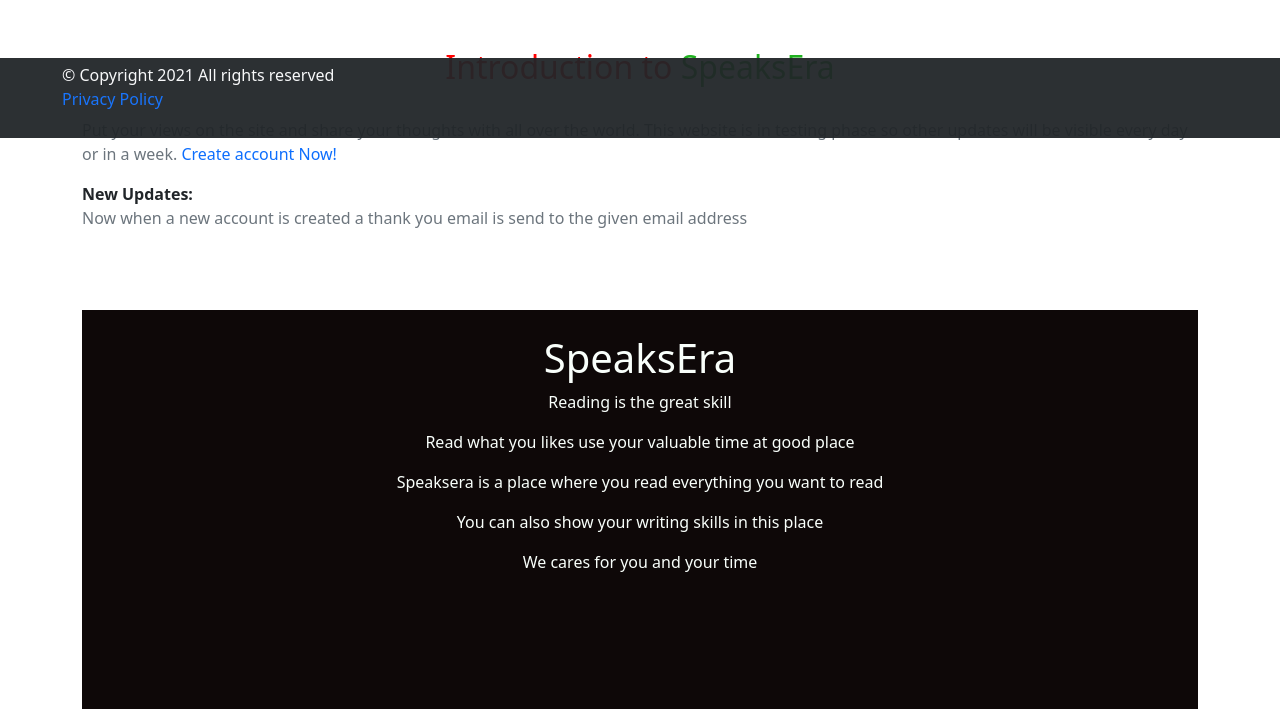
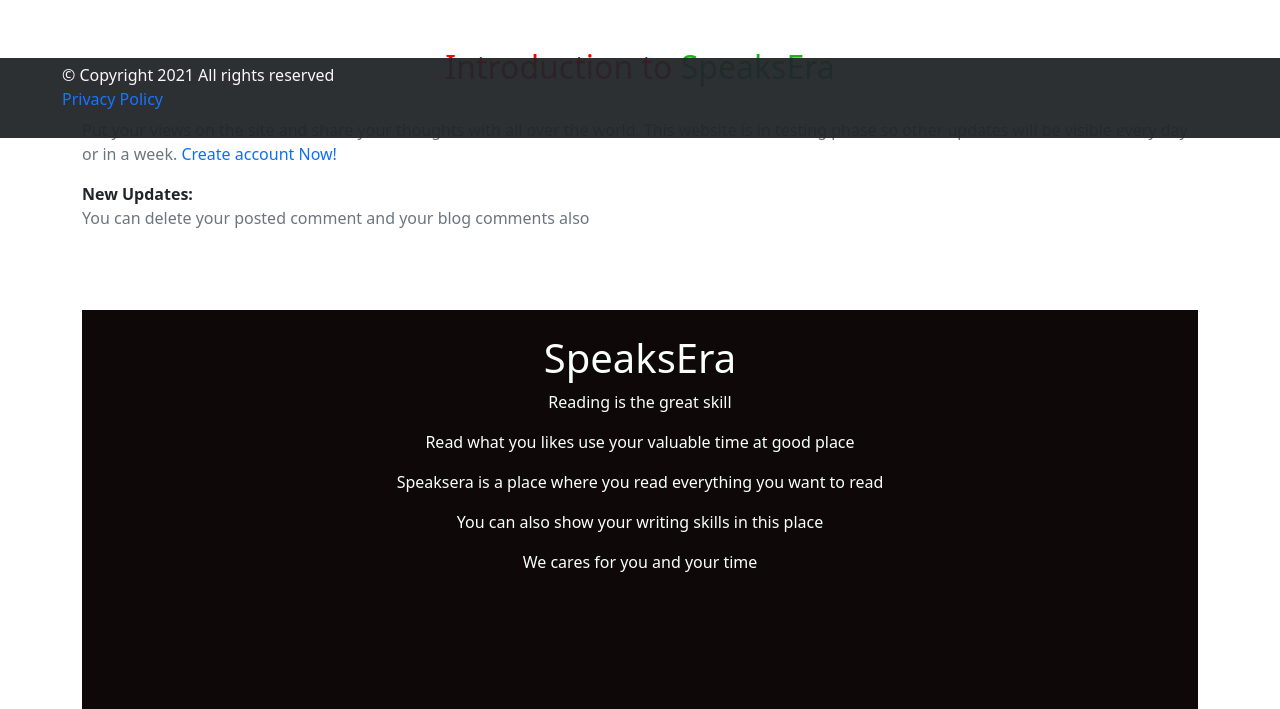
Before and after one commit to Rohitkumar15697/Speaking_blog_postgres, a Django app: page / in a window 1280 px wide. Shown: the part 662-1371 px from the top of the page. Run offline with Django 3.2, Linux system fonts and the light colour scheme; data that the repository does not hold is empty; some libraries are stand-ins or nearby versions.

Commit message:
delete comment

```diff
--- a/templates/index.html
+++ b/templates/index.html
@@ -71,7 +71,7 @@
                     </p>
 
                     <strong>New Updates:</strong>
-                    <p class='text-muted'>Now when a new account is created a thank you email is send to the given email address</p>
+                    <p class='text-muted'>You can delete your posted comment and your blog comments also</p>
 
                 </div>
 
```
